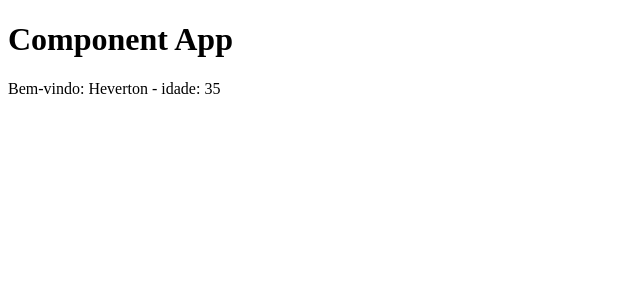
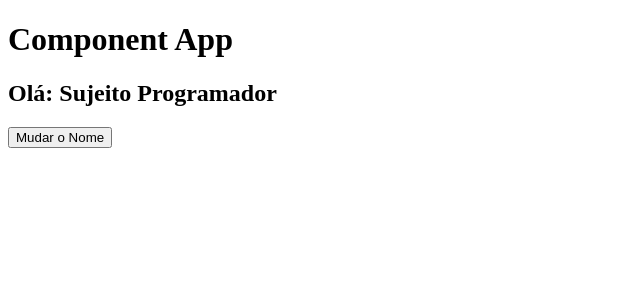
Before and after one commit to hevertonRL/primeiro-app, a React (Create React App) app: page / in a window 1280 px wide. Shown: the top 300 px of the page, without its empty margins (0-640 px from the left). Built offline with nearby package versions, Linux system fonts and the light colour scheme.

Commit message:
Final da Sessão 2 - Aula 7

```diff
--- a/src/App.js
+++ b/src/App.js
@@ -1,10 +1,18 @@
-import Nome from './components/Nome'
+import Nome from './components/Nome';
+import { useState } from 'react';
 
 function App() {
+  const [aluno, setAluno] = useState('Sujeito Programador');
+
+  function handleChangeName(nome) {
+    setAluno(nome);
+  }
+
   return (
     <div>
       <h1>Component App</h1>
-      <Nome nome='Heverton' idade='35' />
+      <h2>Olá: {aluno}</h2>
+      <button onClick={() => handleChangeName('Heverton') }>Mudar o Nome</button>
     </div>
   );
 }
```
